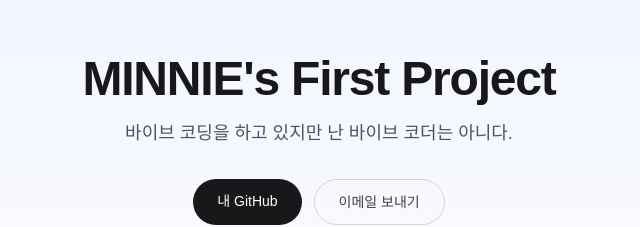
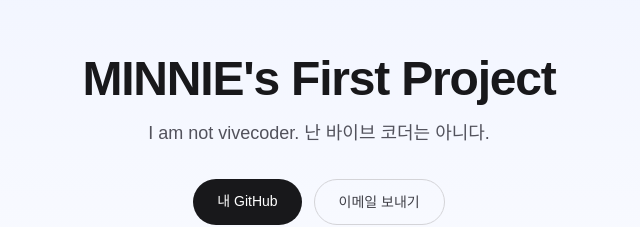
Before and after one commit to MINHEEHAN-MINNIE/my-first-nextjs, a Next.js app: page / in a window 1280 px wide. Shown: the part 226-453 px from the top of the page, without its empty margins (321-961 px from the left). Built offline with nearby package versions, Linux system fonts and the light colour scheme.

Commit message:
글자 수정 테스트

```diff
--- a/src/app/page.tsx
+++ b/src/app/page.tsx
@@ -10,7 +10,7 @@ export default function Home() {
       </h1>
 
       <p className="mt-4 max-w-md text-lg text-zinc-600 dark:text-zinc-300">
-        바이브 코딩을 하고 있지만
+        I am not vivecoder.
         난 바이브 코더는 아니다.
       </p>
 
```
